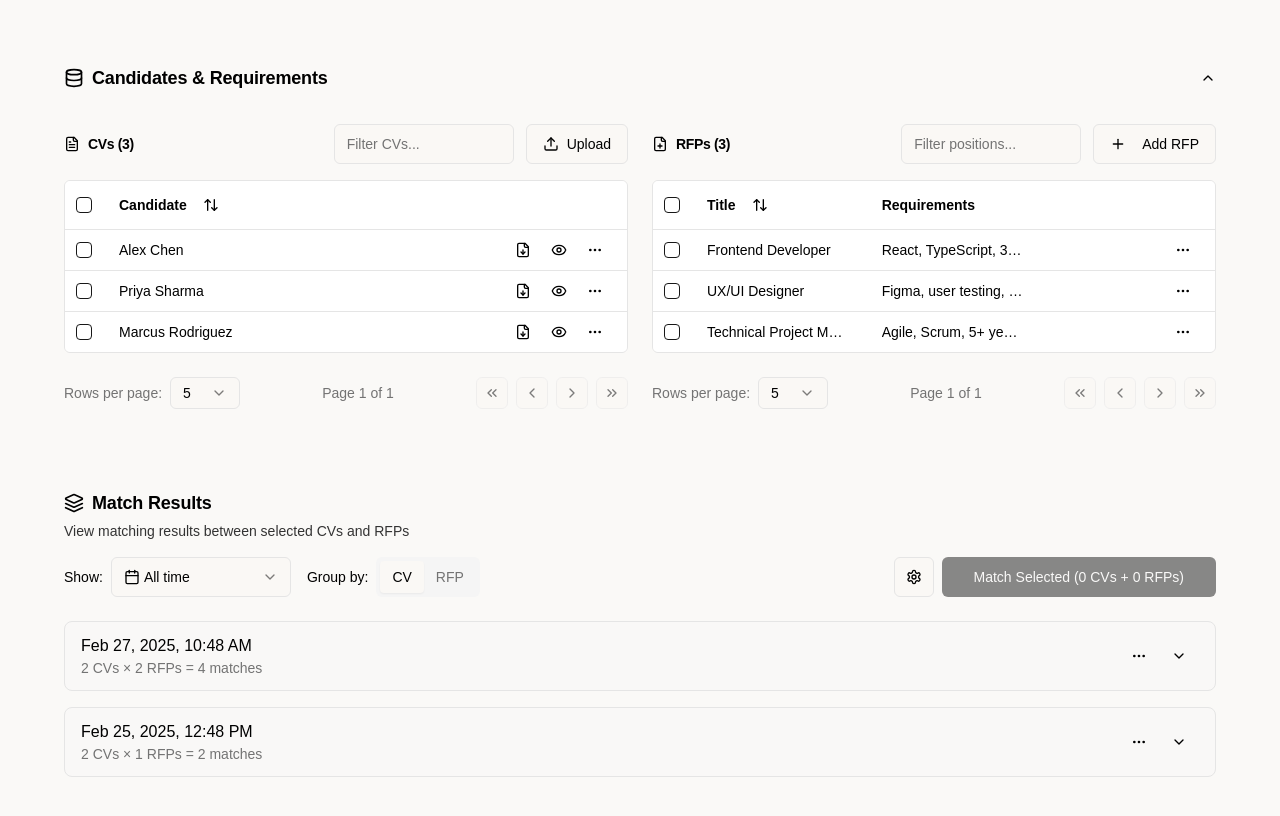
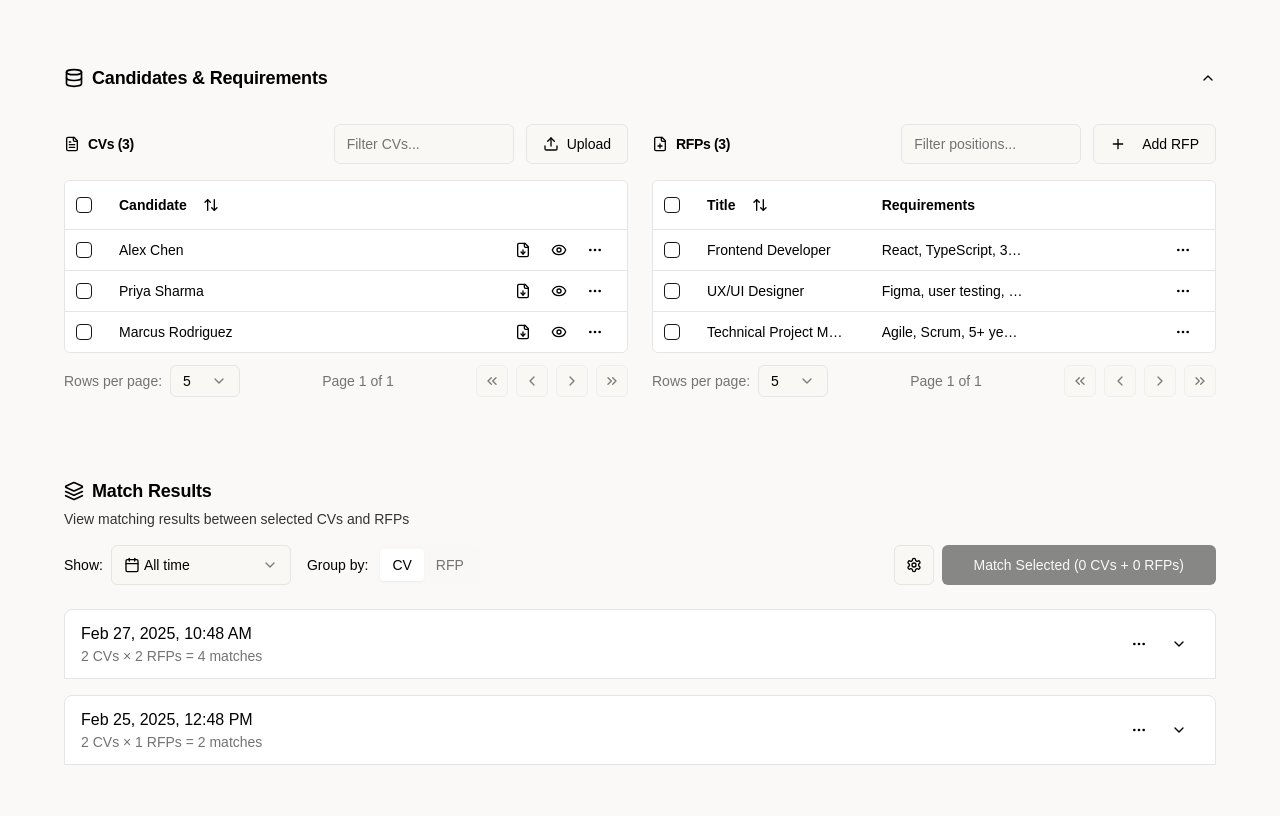
Before and after one commit to mgalavai/cvsrfps, a Next.js app: page / in a window 1280 px wide. Shown: the top 816 px of the page. Built offline with nearby package versions, Linux system fonts and the light colour scheme.

Commit message:
tweaks-2

```diff
--- a/components/integrated-matching.tsx
+++ b/components/integrated-matching.tsx
@@ -121,9 +121,9 @@ function CollapsibleMatchRun({
   };
 
   return (
-    <div className="space-y-2">
+    <div className={`${isOpen ? "" : "space-y-2"}`}>
       <div
-        className="flex items-center justify-between px-4 py-3 bg-muted/20 cursor-pointer border rounded-lg"
+        className="flex items-center justify-between px-4 py-3 bg-white cursor-pointer border rounded-t-lg"
         onClick={() => setIsOpen(!isOpen)}
       >
         <div>
@@ -161,7 +161,7 @@ function CollapsibleMatchRun({
       </div>
 
       {isOpen && (
-        <div className="border rounded-md overflow-hidden">
+        <div className="border-x border-b rounded-b-md overflow-hidden">
           <Table className="w-full bg-white">
             <TableHeader className="bg-muted/30">
               <TableRow className="h-8">
@@ -1044,9 +1044,9 @@ ${cvData.firstName} ${cvData.lastName}
               <div className="flex items-center gap-2">
                 <span className="text-sm font-medium">Group by:</span>
                 <Tabs value={groupByFilter} onValueChange={(value) => setGroupByFilter(value as "cv" | "rfp")}>
-                  <TabsList>
-                    <TabsTrigger value="cv">CV</TabsTrigger>
-                    <TabsTrigger value="rfp">RFP</TabsTrigger>
+                  <TabsList className="bg-muted/30">
+                    <TabsTrigger className="data-[state=active]:bg-white" value="cv">CV</TabsTrigger>
+                    <TabsTrigger className="data-[state=active]:bg-white" value="rfp">RFP</TabsTrigger>
                   </TabsList>
                 </Tabs>
               </div>
--- a/components/ui/data-table.tsx
+++ b/components/ui/data-table.tsx
@@ -76,7 +76,7 @@ export function DataTable<TData, TValue>({
   })
 
   return (
-    <div className="space-y-4">
+    <div className="space-y-2">
       {filterColumn && (
         <div className="flex items-center gap-2">
           <Input
@@ -134,7 +134,7 @@ export function DataTable<TData, TValue>({
       </div>
 
       {/* Pagination as separate element below table - removing border */}
-      <div className="flex items-center justify-between py-2 text-sm bg-transparent">
+      <div className="flex items-center justify-between pt-1 pb-2 text-sm bg-transparent">
         <div className="flex items-center space-x-2">
           <p className="text-sm text-muted-foreground">
             Rows per page:
```
